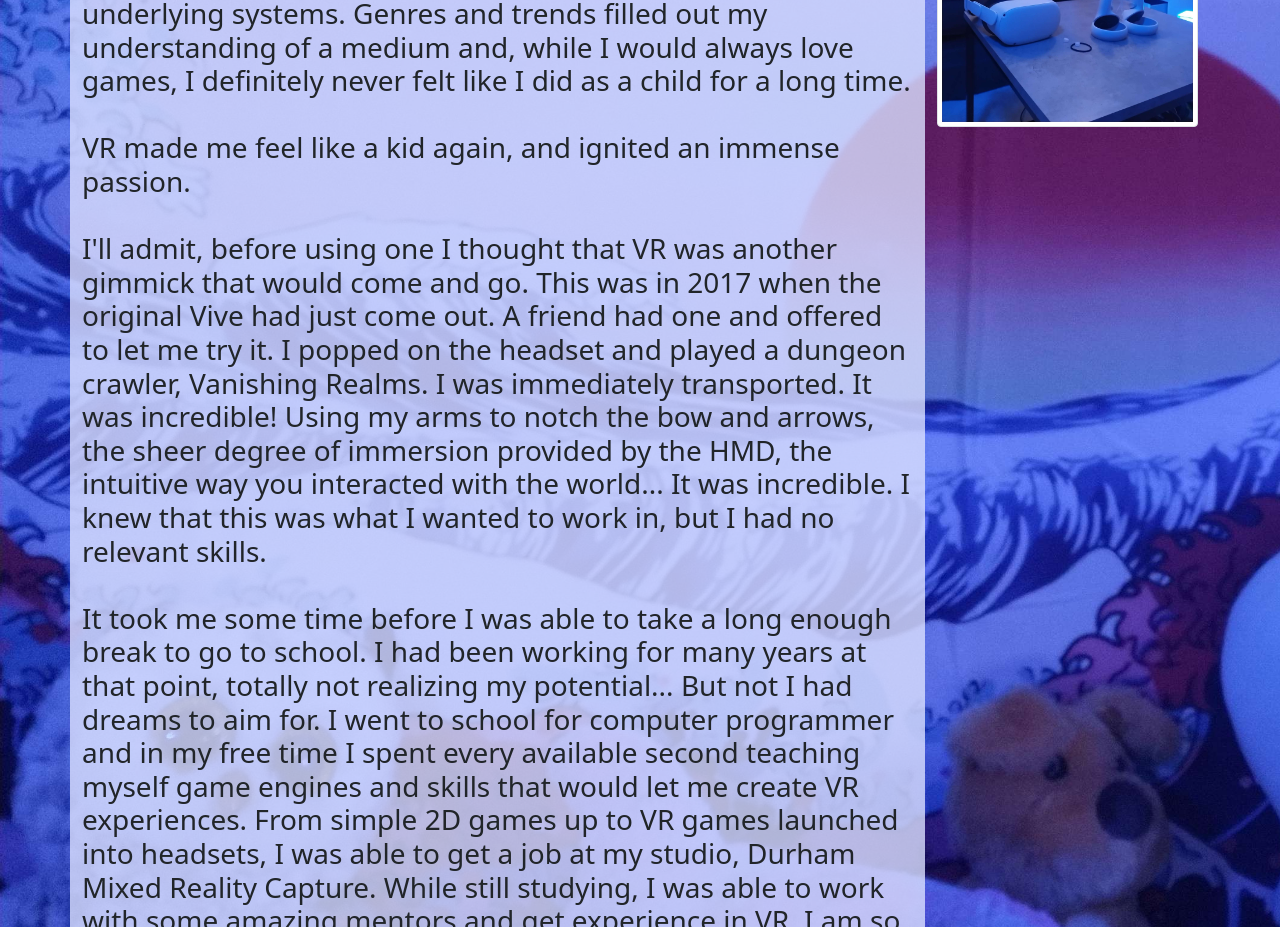
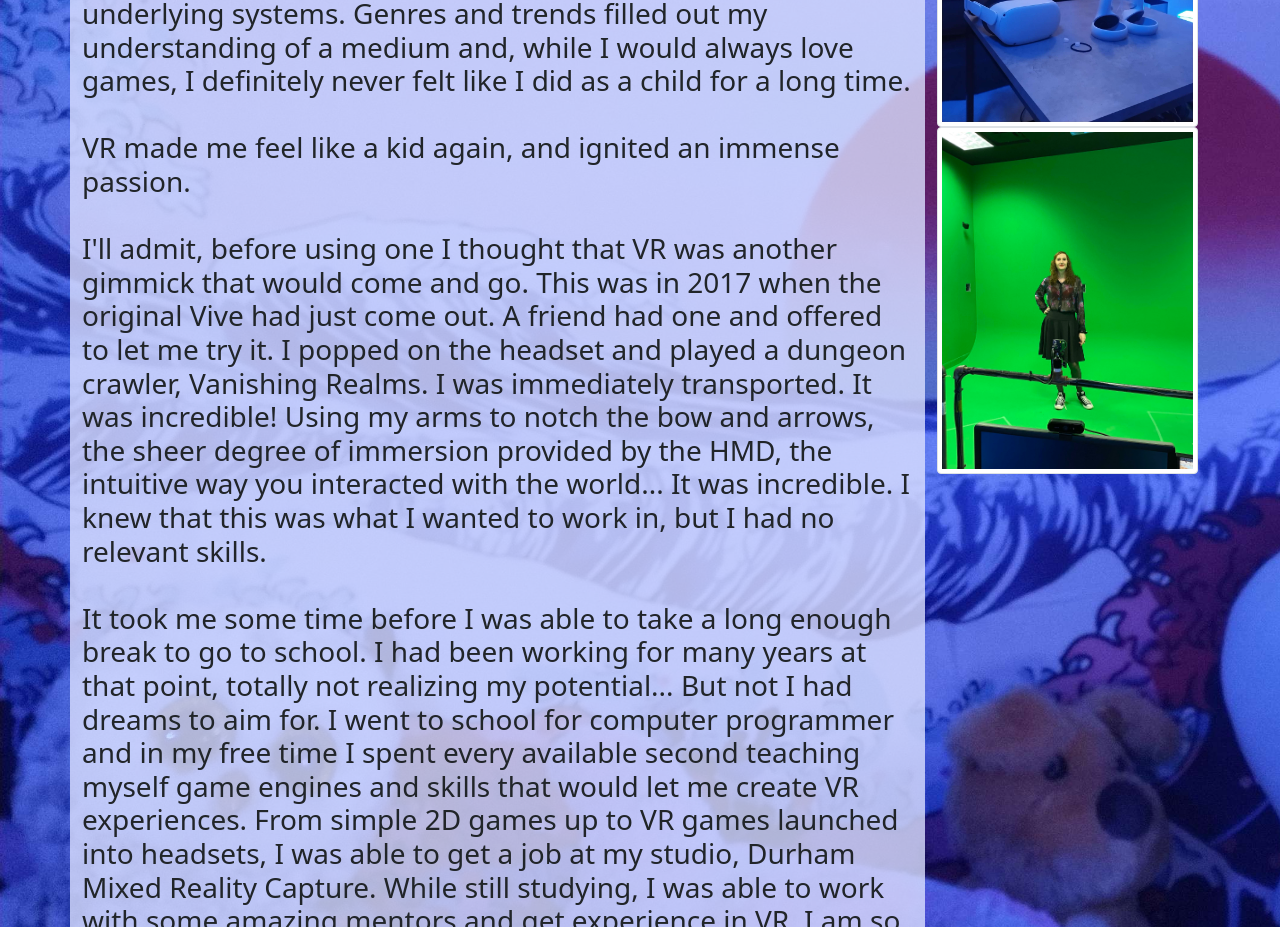
Before and after one commit to ZoeOliveStraw/zoestraw, a website: page index.html in a window 1280 px wide. Shown: the part 1060-1987 px from the top of the page. Drawn offline with nearby package versions, Linux system fonts and the light colour scheme.

Commit message:
Added additional picture

```diff
--- a/index.html
+++ b/index.html
@@ -102,6 +102,7 @@
             <div class="col mb-5">
               <img src="/art/MRC arcade.jpg" class="img-thumbnail" alt="Me speaking at an event by my studio">
               <img src="/art/Zoe VR dev.jpg" class="img-thumbnail" alt="Me working on my games">
+              <img src="/art/ZoeMRC Portrait.jpg" class="img-thumbnail" alt="The suitless motion capture stage at my studio">
             </div>
           </div>
         </div>
```
Also changed, not shown: art/ZoeMRC Portrait.jpg (added).
